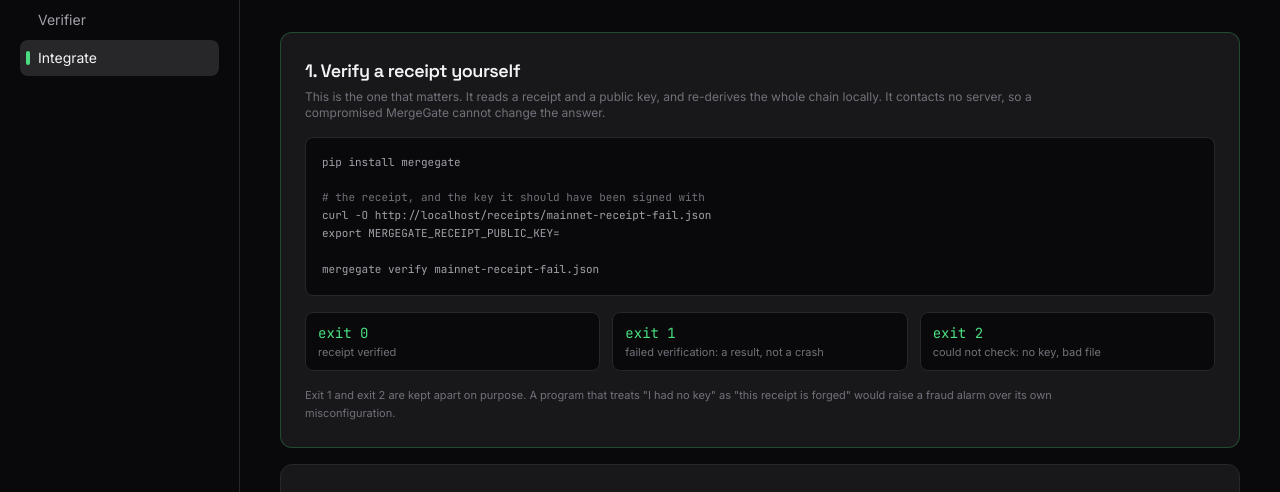
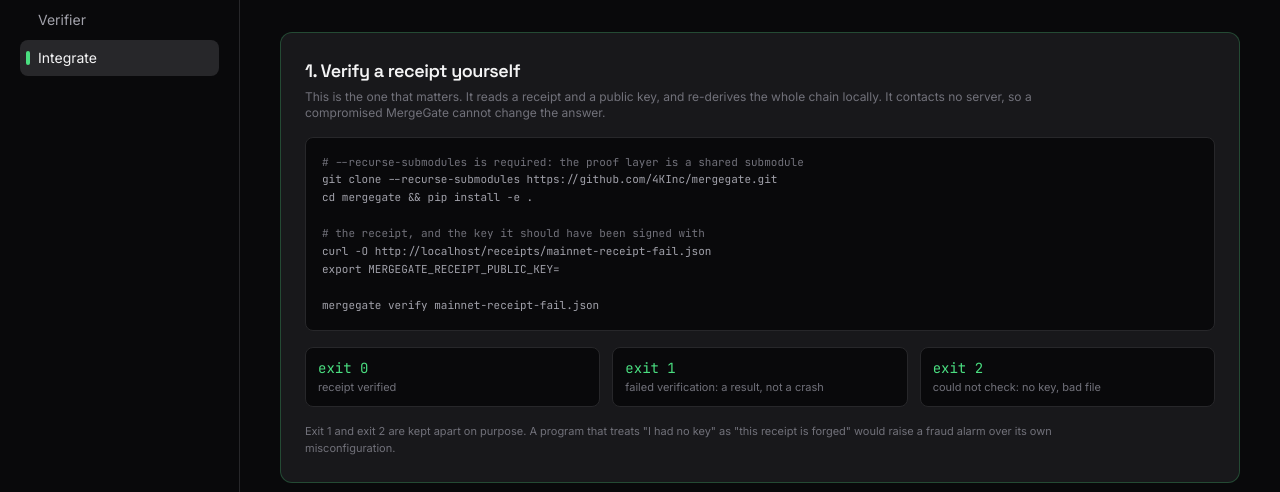
Before and after one commit to 4KInc/mergegate, a FastAPI app: page /integrate in a window 1280 px wide. Shown: the part 162-654 px from the top of the page. Run offline with FastAPI, Linux system fonts and the light colour scheme; parts of the project's set-up code (start-up, migrations or seed data) failed here and were passed over; some libraries are stand-ins or nearby versions.

Commit message:
Document the integration surface, and correct the install instruction
Adds an Integrating section to the README covering the CLI, the MCP server and
the verification key, plus a P2.3 status row. The README had gone on
understating what ships.

Writing it exposed a worse bug than the omission. Three places told readers to
run `pip install mergegate`, which fails: MergeGate is not on PyPI. It would
also have been wrong had it worked. The wheel packages only `mergegate`, while
canonical JSON, Merkle hashing and signature verification come from the engine
submodule, so a plain install raises at import. Confirmed by building the wheel
and installing it into a clean venv, where `mergegate verify` dies on the
missing engine.

The honest instruction is a clone with --recurse-submodules and an editable
install, which is what actually works. Tests now assert no surface promises a
PyPI install, and pin that the submodule is genuinely required so the
instruction can be simplified if the proof layer is ever vendored.

Co-Authored-By: Claude Opus 5 (1M context) <noreply@anthropic.com>

```diff
--- a/mergegate/app.py
+++ b/mergegate/app.py
@@ -237,7 +237,12 @@ def create_app(store: Any = None, receiver: WebhookReceiver | None = None) -> An
                 "Fetching this from the issuer proves self-consistency, not "
                 "authenticity. Pin it out of band."
             ),
-            "verify_with": "pip install mergegate && mergegate verify <receipt>.json",
+            # Not "pip install mergegate": it is not on PyPI, and a plain wheel
+            # would omit the shared engine the verifier needs.
+            "verify_with": (
+                "git clone --recurse-submodules https://github.com/4KInc/mergegate.git"
+                " && pip install -e . && mergegate verify <receipt>.json"
+            ),
         }
 
     return app
--- a/mergegate/templates/integrate.html
+++ b/mergegate/templates/integrate.html
@@ -19,7 +19,9 @@
     MergeGate cannot change the answer.
   </p>
   <div class="rounded-lg bg-surface border border-line p-4 mono text-[11px] leading-relaxed text-on-muted overflow-x-auto">
-<pre>pip install mergegate
+<pre><span class="text-on-faint"># --recurse-submodules is required: the proof layer is a shared submodule</span>
+git clone --recurse-submodules https://github.com/4KInc/mergegate.git
+cd mergegate &amp;&amp; pip install -e .
 
 <span class="text-on-faint"># the receipt, and the key it should have been signed with</span>
 curl -O {{ base_url }}/receipts/{{ sample_receipt }}.json
```
Also changed, not shown: tests/test_integrate.py (+30 -0 lines), README.md.
